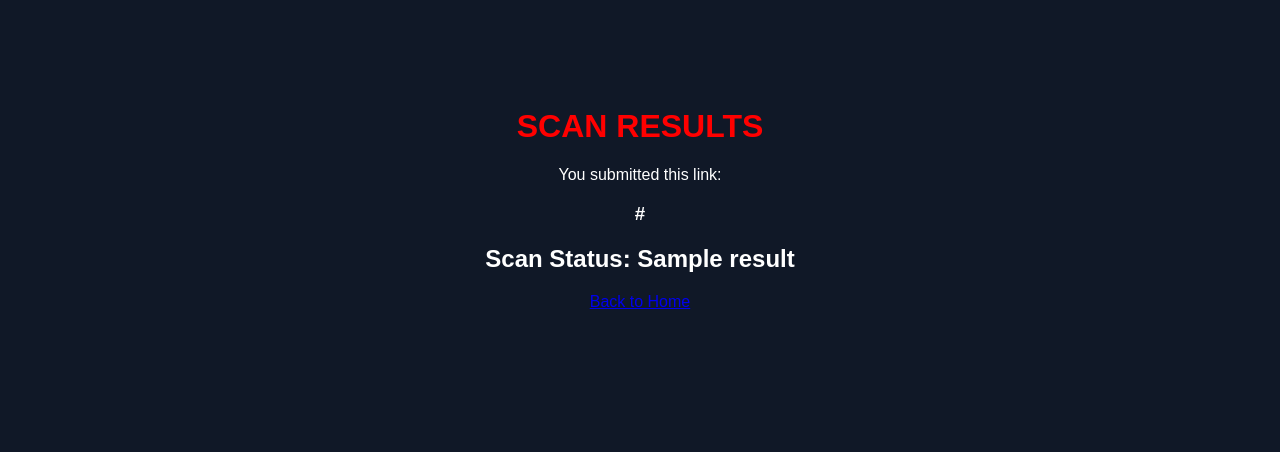
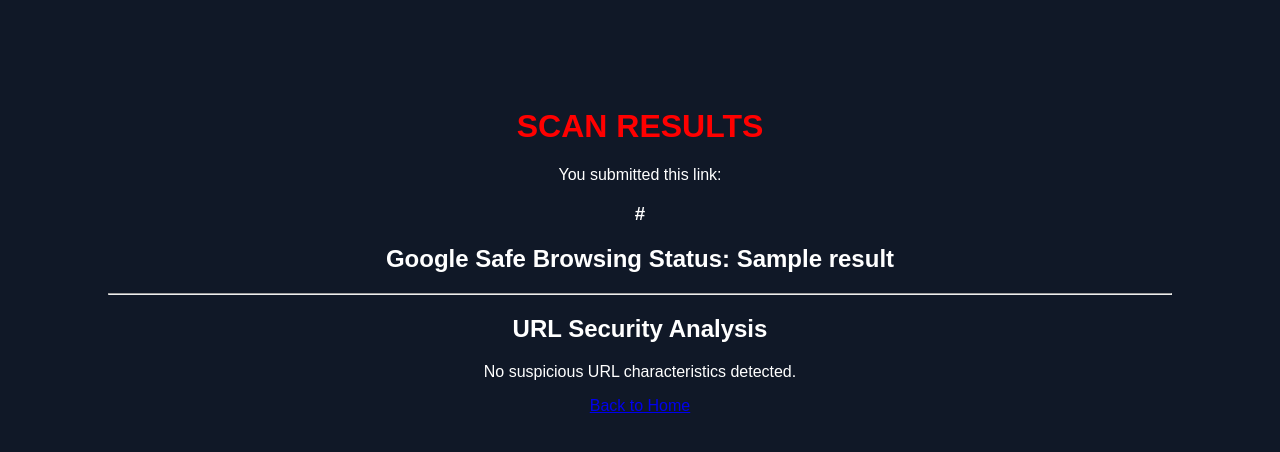
Before and after one commit to ade767/phishguard, a Flask app: template templates/result.html in a window 1280 px wide. Shown: the top 452 px of the page. Run offline with Flask 3, Linux system fonts and the light colour scheme; the template is opened without the code that fills it: most values are stand-ins (such as "Sample title", 1, 10 or a date in 2020).

Commit message:
Update result.html

```diff
--- a/templates/result.html
+++ b/templates/result.html
@@ -1,4 +1,3 @@
-
 <html>
 <head>
     <title>PhishGuard Results</title>
@@ -12,7 +11,27 @@
 
     <h3>{{ url }}</h3>
 
-    <h2>Scan Status: {{ result }}</h2>
+    <h2>Google Safe Browsing Status: {{ result }}</h2>
+
+    <hr>
+
+    <h2>URL Security Analysis</h2>
+
+    {% if warnings %}
+
+        <h3>Potential Warning Signs:</h3>
+
+        <ul>
+            {% for warning in warnings %}
+                <li>{{ warning }}</li>
+            {% endfor %}
+        </ul>
+
+    {% else %}
+
+        <p>No suspicious URL characteristics detected.</p>
+
+    {% endif %}
 
     <a href="/">Back to Home</a>
 
```
